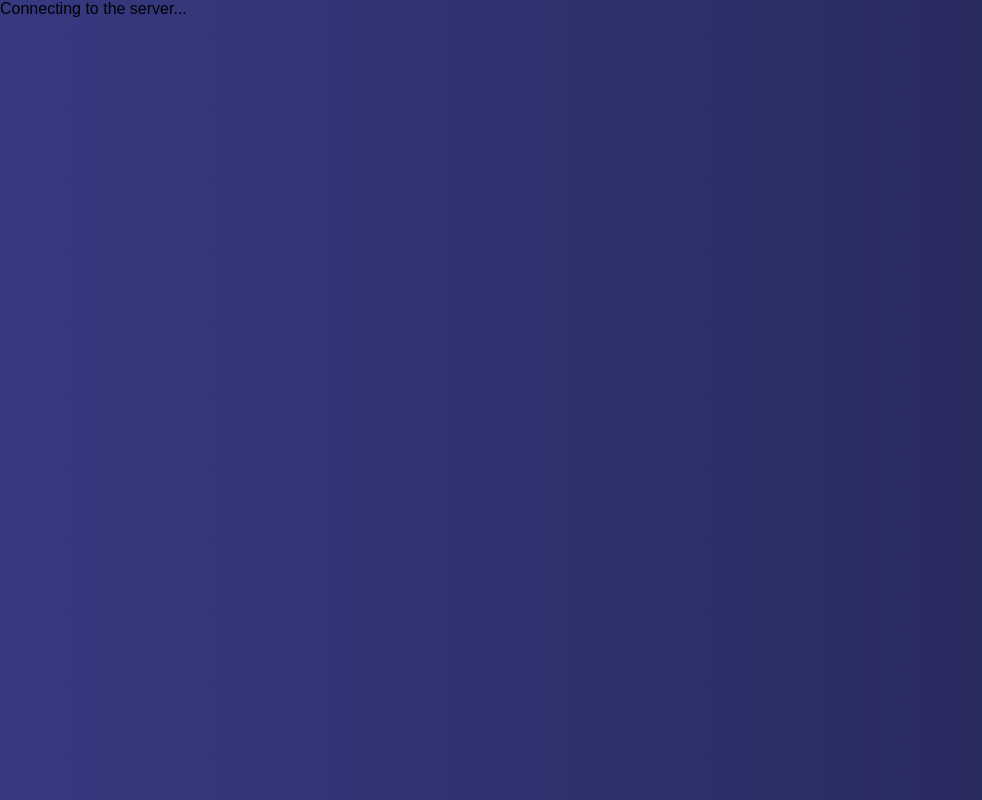
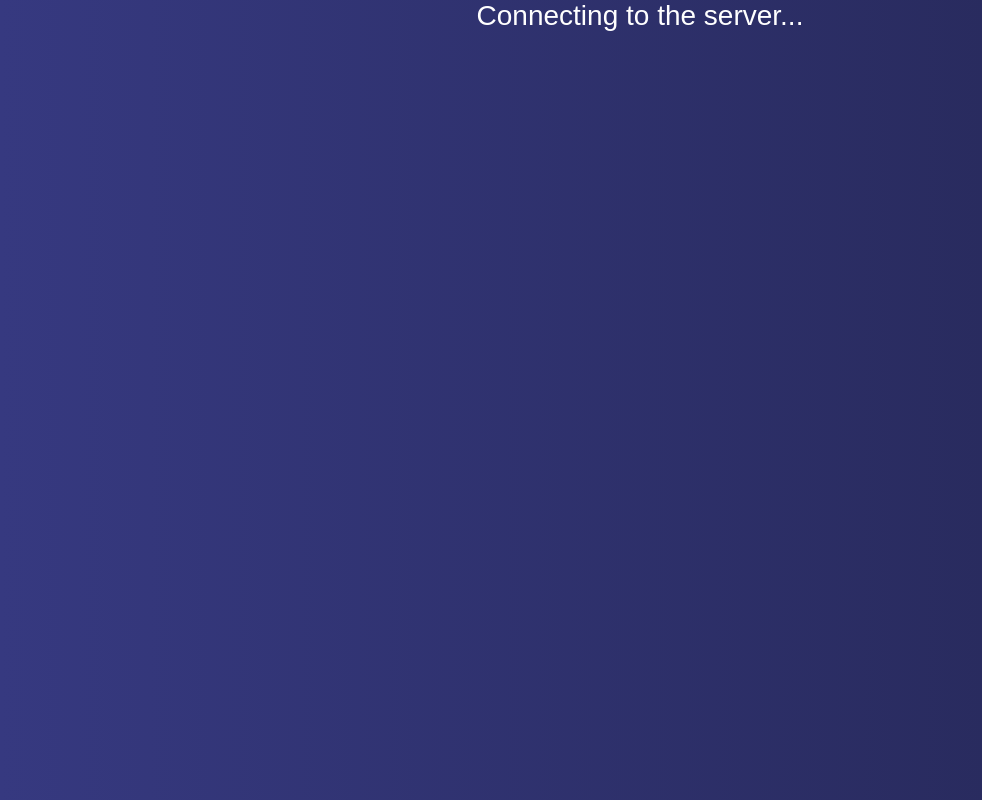
Before and after one commit to EndroGitHub/gamestore-frontend, a React (Vite) app: page / in a window 1280 px wide. Shown: the whole page, without its empty margins (0-982 px from the left). Built offline with nearby package versions, Linux system fonts and the light colour scheme; no server answers.

Commit message:
update private component styles

```diff
--- a/src/components/auth components/Private.tsx
+++ b/src/components/auth components/Private.tsx
@@ -25,7 +25,9 @@ const Private = () => {
   let authGuest = localStorage.getItem("guest");
 
   return !isConnected ? (
-    <div>Connecting to the server...</div>
+    <div style={{ color: "white", textAlign: "center", fontSize: "28px" }}>
+      Connecting to the server...
+    </div>
   ) : authUser || authGuest ? (
     <Outlet />
   ) : (
```
